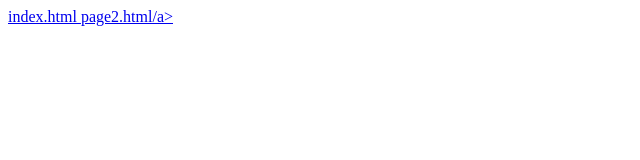
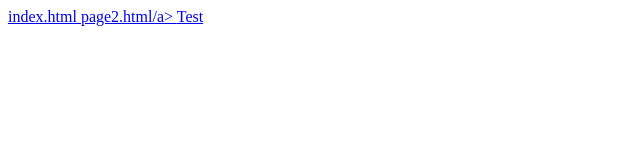
Before and after one commit to 40429084/TestWebsite, a plain HTML site: page index.html in a window 1280 px wide. Shown: the full height of the page, 0-640 px from the left. Drawn offline with Linux system fonts and the light colour scheme.

Commit message:
Update index.html

```diff
--- a/index.html
+++ b/index.html
@@ -5,5 +5,6 @@
 	<body>
 	<a href= 01.html> index.html </a>
 	<a href= https://40429084.github.io/TestWebsite/page2.html> page2.html/a>
+	<a href= 02.html> Test </a>
 	</body>
 </html>
```
